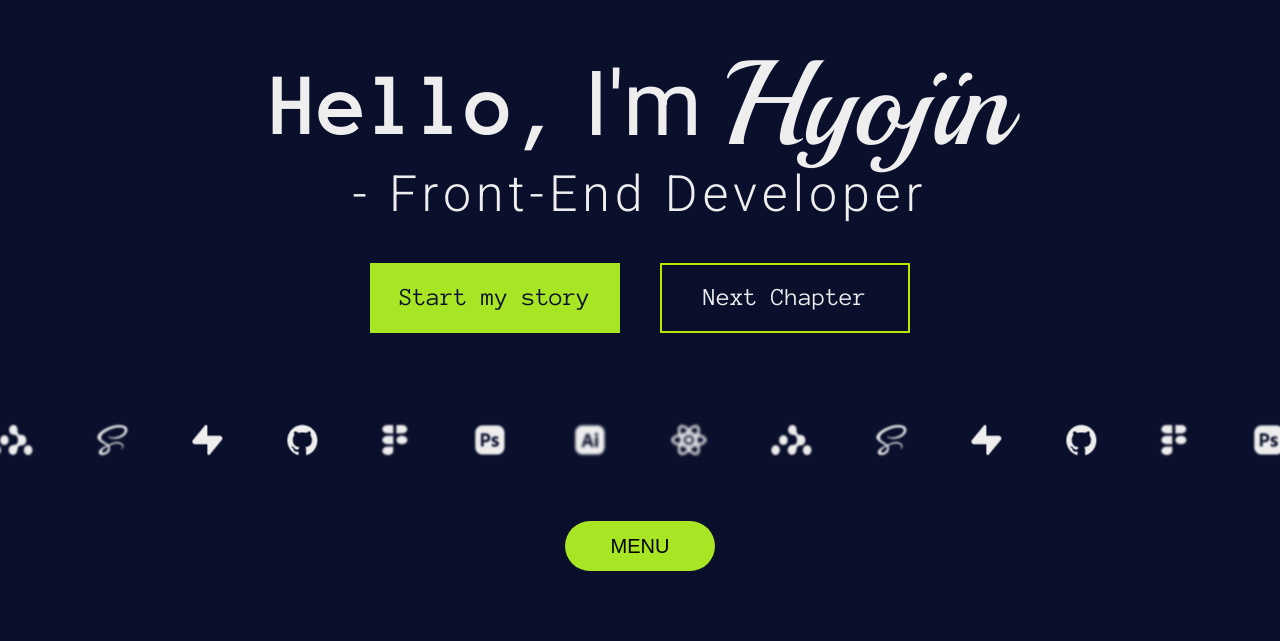
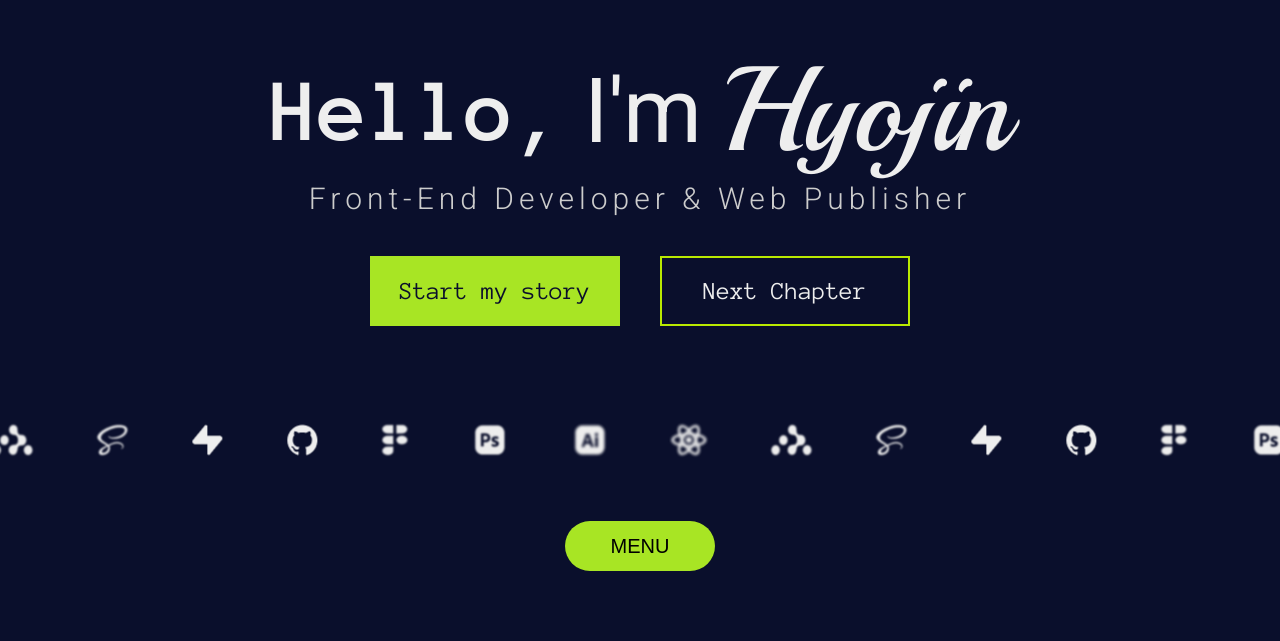
Before and after one commit to jujuicy97/portfolio-hyojin, a React (Create React App) app: page / in a window 1280 px wide. Shown: the part 159-800 px from the top of the page. Built offline with nearby package versions, Linux system fonts and the light colour scheme; a web font is replaced by a local one.

Commit message:
startpage 수정

```diff
--- a/src/components/StartPage/GsapScroll.js
+++ b/src/components/StartPage/GsapScroll.js
@@ -16,7 +16,7 @@ const GsapScroll = () => {
     if (!page2Ref.current || !page3Ref.current) return;
     // page2
     const st2 = gsap.to(page2Ref.current, {
-      rotation: -15,
+      rotation: -10,
       scale: 0.85,
       scrollTrigger: {
         trigger: page2Ref.current,
--- a/src/components/StartPage/StartPage.js
+++ b/src/components/StartPage/StartPage.js
@@ -200,7 +200,7 @@ const StartPage = ({onMenuClick}) => {
               ref={fourRef}
               style={{ display: "none", opacity: 0 }}
             >
-              - Front-End Developer
+              Front-End Developer & Web Publisher
             </p>
           </div>
           <div
--- a/src/style/StartPage.scss
+++ b/src/style/StartPage.scss
@@ -64,9 +64,10 @@
       text-align: center;
       font-family: "roboto", sans-serif;
       font-weight: 300;
-      font-size: 5rem;
+      font-size: 3rem;
+      color: #cccccc;
       letter-spacing: 0.5rem;
-      margin-top: -1.5rem;
+      margin-top: -0.5rem;
     }
   }
 
```
